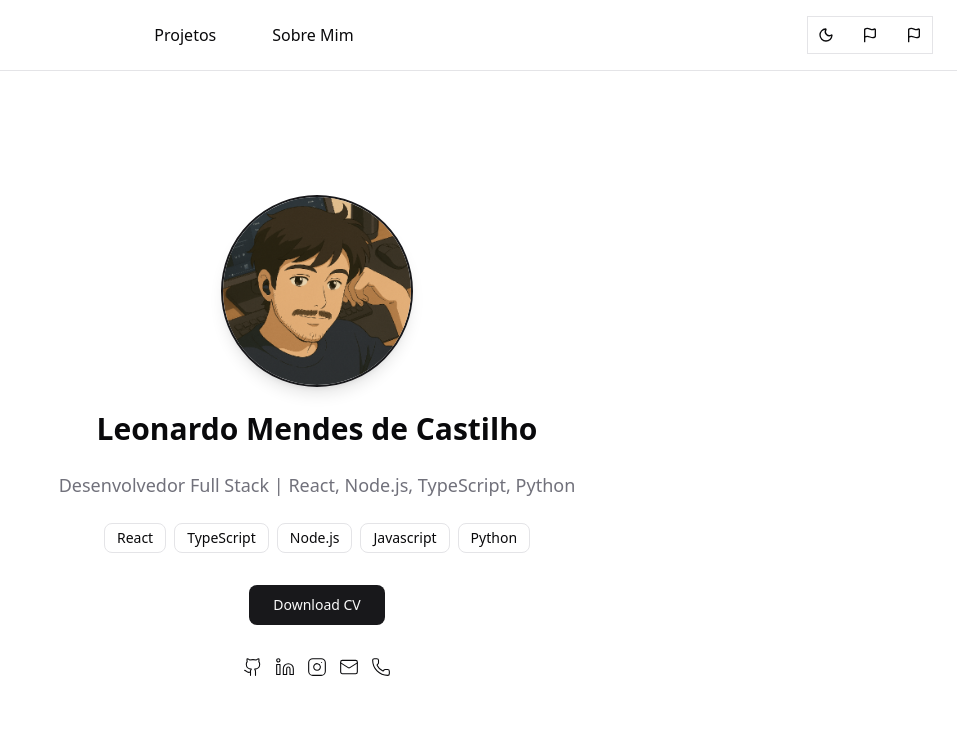
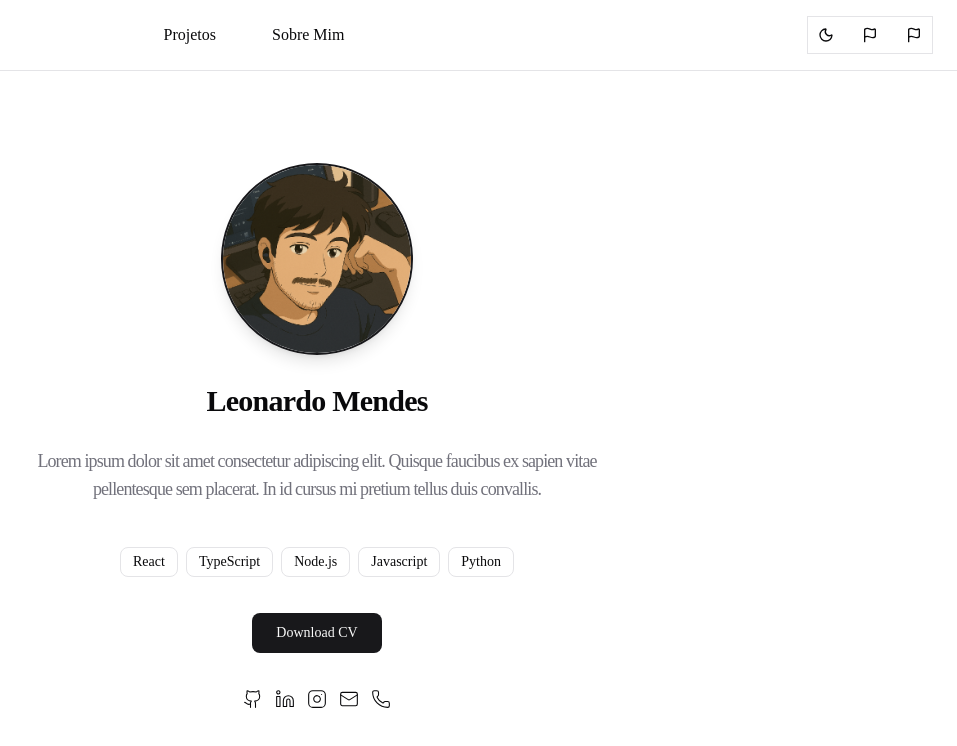
Before and after one commit to leonardomendescastilho/portf-lio, a React (Vite) app: page / in a window 1280 px wide. Shown: the top 746 px of the page, without its empty margins (323-1280 px from the left). Built offline with nearby package versions, Linux system fonts and the light colour scheme.

Commit message:
style: change the fontstyle

```diff
--- a/src/components/Hero/HeroView.tsx
+++ b/src/components/Hero/HeroView.tsx
@@ -17,7 +17,7 @@
   const hero = useHeroViewModel();
 
   return (
-    <section className="flex flex-col items-center gap-6 py-12 w-full max-w-xl mx-auto">
+    <section className="flex flex-col items-center gap-7 py-12 w-full max-w-xl mx-auto">
       <motion.img
         src={hero.photoUrl}
         alt={hero.name}
@@ -27,7 +27,7 @@
         transition={{ duration: 0.7 }}
       />
       <motion.h1
-        className="text-3xl font-bold text-center "
+        className="text-3xl font-bold text-center tracking-tight font-serif-display"
         initial={{ opacity: 0, y: 20 }}
         animate={{ opacity: 1, y: 0 }}
         transition={{ delay: 0.2, duration: 0.6 }}
@@ -35,7 +35,7 @@
         {hero.name}
       </motion.h1>
       <motion.p
-        className="text-lg text-muted-foreground text-center"
+        className="text-lg text-muted-foreground text-center tracking-tighter mb-4 font-serif-display"
         initial={{ opacity: 0, y: 20 }}
         animate={{ opacity: 1, y: 0 }}
         transition={{ delay: 0.4, duration: 0.6 }}
--- a/src/components/Hero/HeroViewModel.ts
+++ b/src/components/Hero/HeroViewModel.ts
@@ -13,8 +13,8 @@
  */
 export const useHeroViewModel = (): HeroModel => {
   return useMemo(() => ({
-    name: "Leonardo Mendes de Castilho",
-    description: "Desenvolvedor Full Stack | React, Node.js, TypeScript, Python",
+    name: "Leonardo Mendes",
+    description: "Lorem ipsum dolor sit amet consectetur adipiscing elit. Quisque faucibus ex sapien vitae pellentesque sem placerat. In id cursus mi pretium tellus duis convallis.",
     techBadges: ["React", "TypeScript", "Node.js", "Javascript", "Python"],
     photoUrl: ProfileImage,
     cvUrl: "/cv-leonardo-castilho.pdf", // Substitua pelo caminho real
--- a/src/index.css
+++ b/src/index.css
@@ -1,5 +1,6 @@
 @import "tailwindcss";
 @import "tw-animate-css";
+@import url('https://fonts.googleapis.com/css2?family=DM+Serif+Display:ital,wght@0,400;1,400&display=swap');
 
 @custom-variant dark (&:is(.dark *));
 
@@ -116,5 +117,9 @@
   }
   body {
     @apply bg-background text-foreground;
+    font-family: 'DM Serif Display', serif;
+  }
+  .font-serif-display {
+    font-family: 'DM Serif Display', serif;
   }
 }
```
